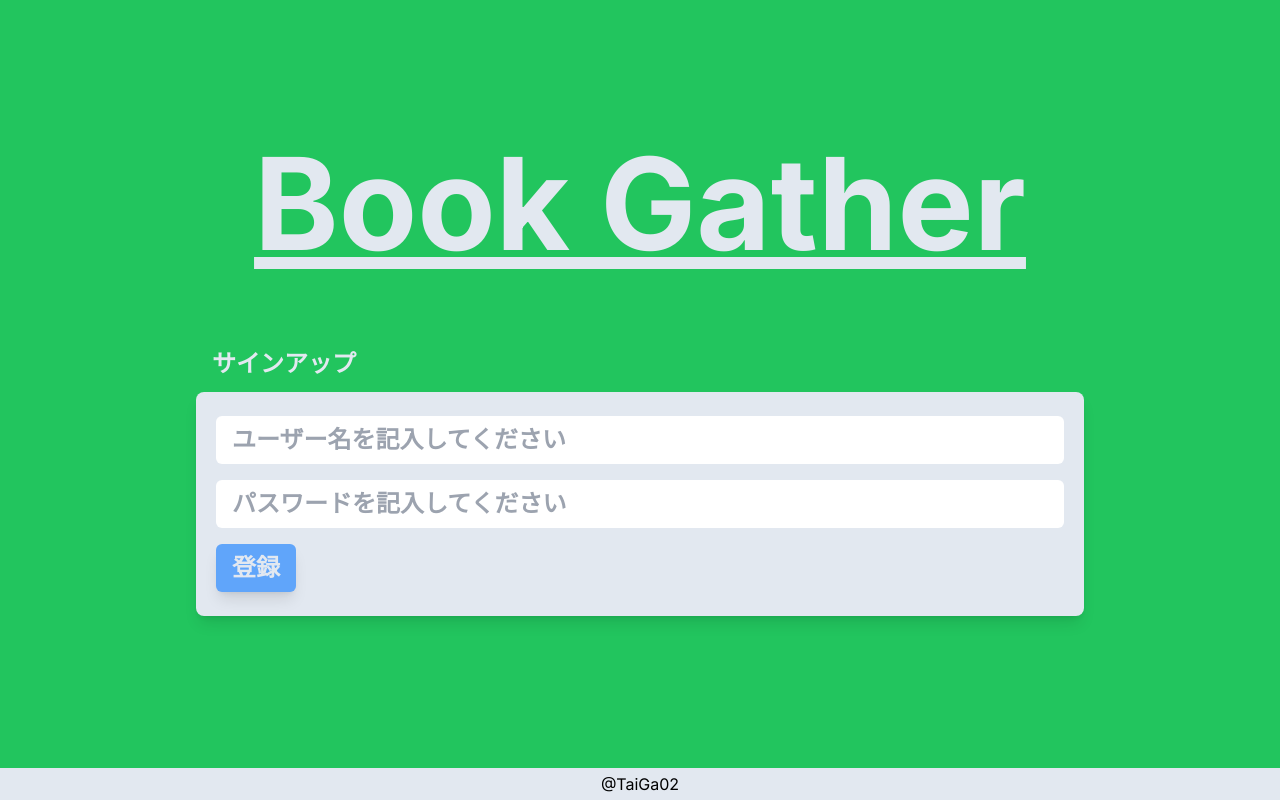
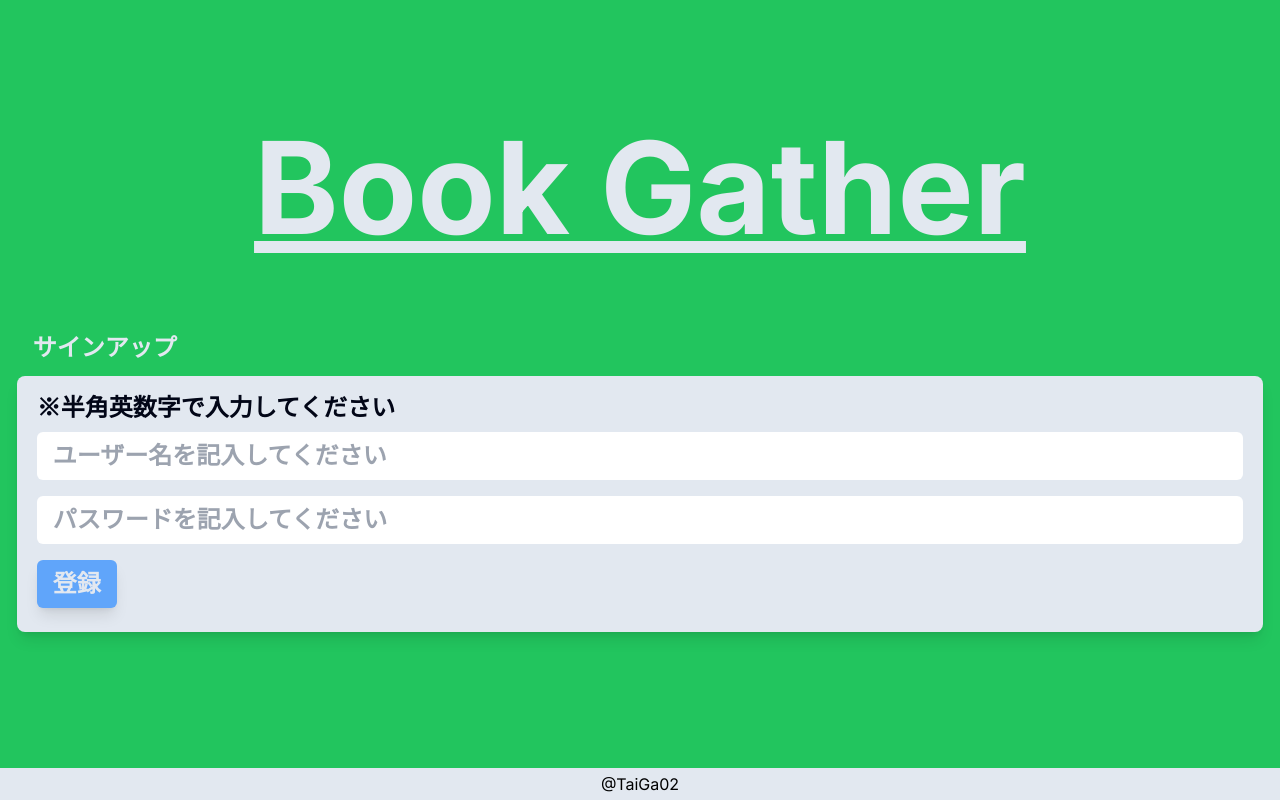
Before and after one commit to TaiGa02/book-gather, a Next.js app: page /signup in a window 1280 px wide. Built offline with nearby package versions, Linux system fonts and the light colour scheme.

Commit message:
入力フォームの制限

```diff
--- a/src/app/login/page.tsx
+++ b/src/app/login/page.tsx
@@ -52,8 +52,11 @@ export default function Login() {
                     <h2 className="px-4 m-auto font-bold">ログイン</h2>
                         <div className="bg-slate-200 py-4 px-5 my-3 rounded-lg shadow-lg">
                             <form onSubmit={handleSubmit}>
+                                <label className="text-slate-950">※半角英数字で入力してください</label>
                                 <input
                                     type="text"
+                                    maxLength={20}
+                                    pattern="^[a-zA-Z0-9]+$"
                                     placeholder="ユーザー名を記入してください"
                                     className="rounded-md px-4 w-full py-2 my-2 text-slate-950"
                                     value={username}
@@ -61,6 +64,7 @@ export default function Login() {
                                 />
                                 <input
                                     type="password"
+                                    maxLength={20}
                                     placeholder="パスワードを記入してください"
                                     className="rounded-md px-4 w-full py-2 my-2 text-slate-950"
                                     value={password}
--- a/src/app/signup/page.tsx
+++ b/src/app/signup/page.tsx
@@ -53,8 +53,11 @@ export default function SignUp() {
                     <h2 className="px-4 m-auto font-bold">サインアップ</h2>
                         <div className="bg-slate-200 py-4 px-5 my-3 rounded-lg shadow-lg">
                             <form onSubmit={handleSubmit}>
+                                <label className="text-slate-950">※半角英数字で入力してください</label>
                                 <input
                                     type="text"
+                                    maxLength={20}
+                                    pattern="^[a-zA-Z0-9]+$"
                                     placeholder="ユーザー名を記入してください"
                                     className="rounded-md px-4 w-full py-2 my-2 text-slate-950"
                                     value={username}
@@ -62,6 +65,7 @@ export default function SignUp() {
                                 />
                                 <input
                                     type="password"
+                                    maxLength={20}
                                     placeholder="パスワードを記入してください"
                                     className="rounded-md px-4 w-full py-2 my-2 text-slate-950"
                                     value={password}
```
